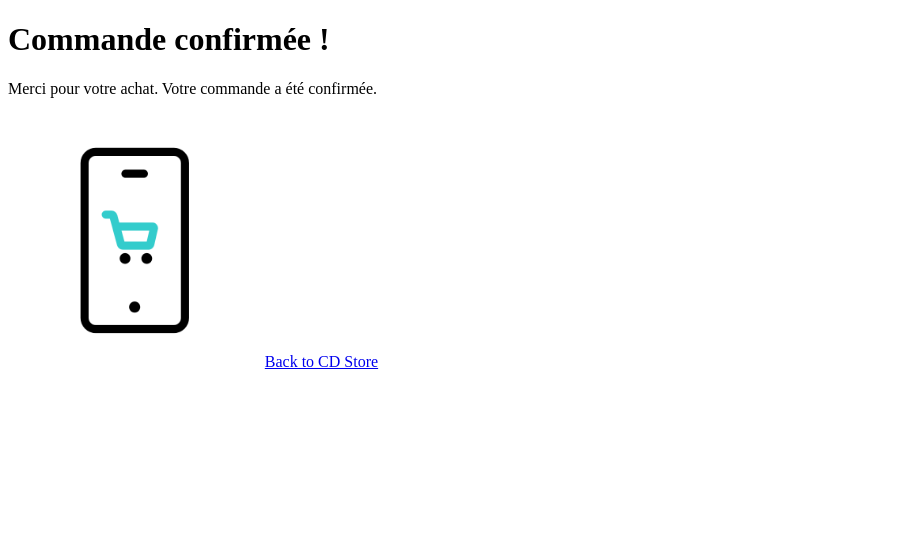
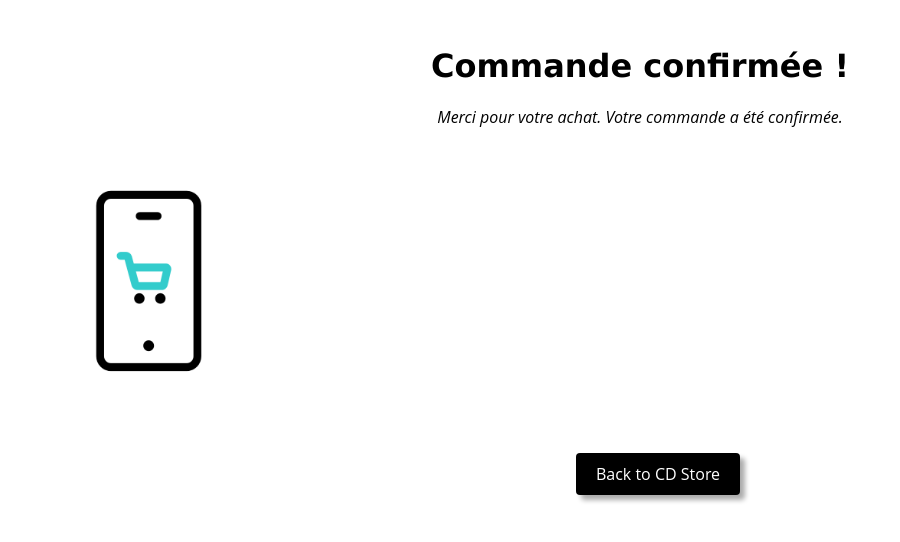
Before and after one commit to yannisduvignau/Projet_PHP, a PHP site: page /confirmation.php in a window 1280 px wide. Shown: the top 542 px of the page, without its empty margins (0-900 px from the left). Run offline with PHP 8.4, Linux system fonts and the light colour scheme.

Commit message:
Modif css et amélioration page confirmation

```diff
--- a/v0/confirmation.php
+++ b/v0/confirmation.php
@@ -4,11 +4,12 @@
     <meta charset="UTF-8">
     <meta name="viewport" content="width=device-width, initial-scale=1.0">
     <title>Confirmation</title>
+    <link href="css/style.css" rel="stylesheet" type="text/css" />
 </head>
 <body>
     <h1>Commande confirmée !</h1>
     <p>Merci pour votre achat. Votre commande a été confirmée.</p>
-    <img src="images/shopping.gif" width="20%" height="auto" alt="shopping image">
-    <a href="vider_panier.php">Back to CD Store</a>
+    <img style="top: 20%; left: 40%;" src="images/shopping.gif" width="20%" height="auto" alt="shopping image">
+    <a id="backToIndex" class="lienImportant" href="vider_panier.php">Back to CD Store</a>
 </body>
 </html>
--- a/v0/css/style.css
+++ b/v0/css/style.css
@@ -153,3 +153,20 @@ p{
 .lienImportant:hover {
     color: #555;
 }
+
+#backToIndex {
+    padding:10px 20px;
+    background-color:black;
+    color:white;
+    border-radius:4px;
+    transition-duration: 0.2s;
+    box-shadow: 5px 5px 5px #acacac;
+    position: absolute;
+    top: 55%;
+    left: 44%;
+}
+
+#backToIndex:hover{
+    background-color: #555;
+    box-shadow: 5px 5px 5px #8d8d8d;
+}
```
Also changed, not shown: v0/regarder_panier.php (+8 -8 lines).
